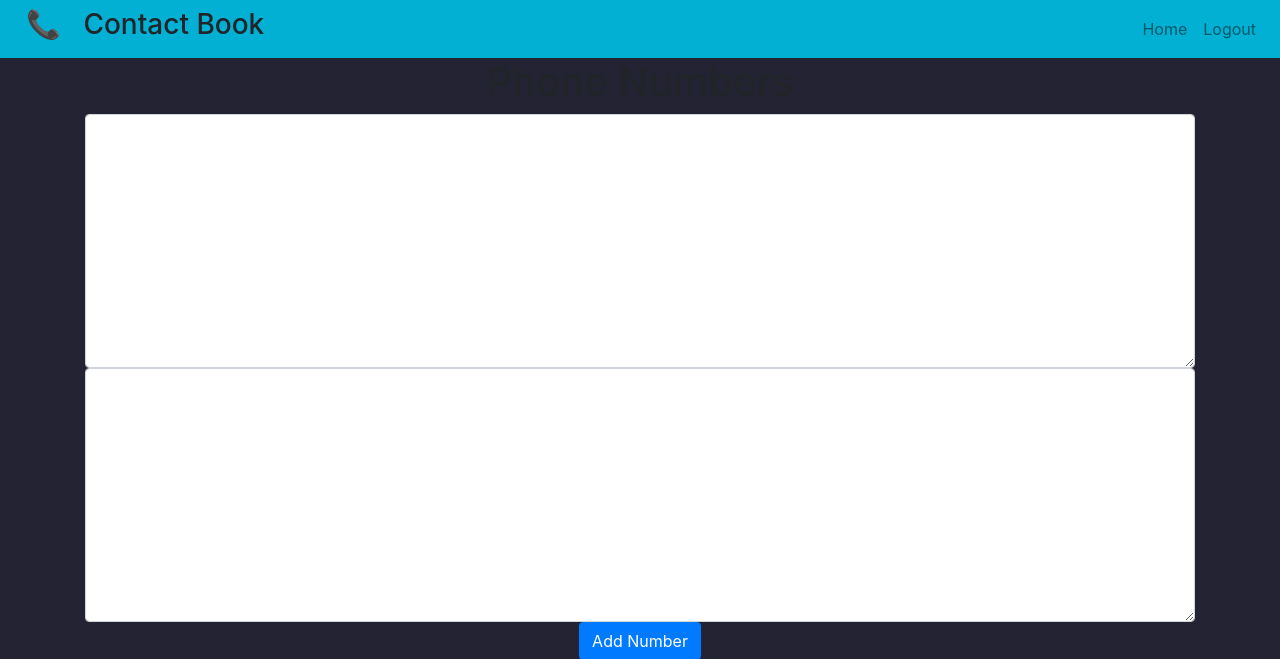
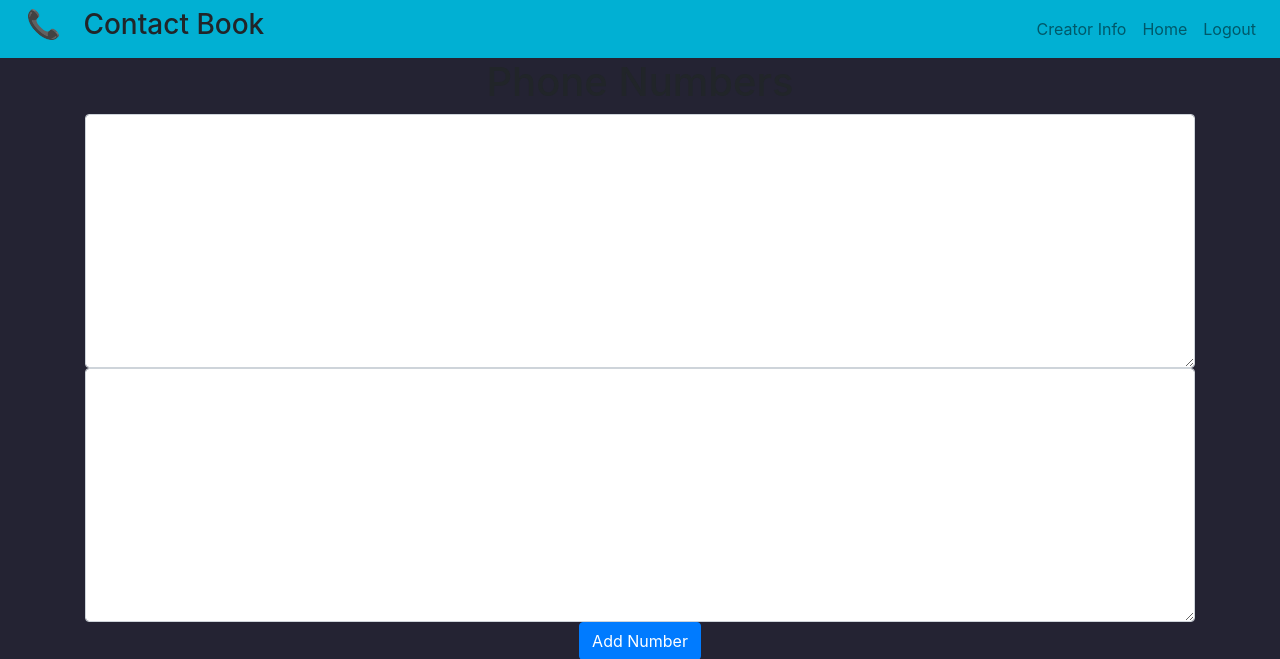
Before and after one commit to AdityaSri11/phoneBook, a Flask app: page /home in a window 1280 px wide. Shown: the top 659 px of the page. Run offline with Flask 2, Linux system fonts and the light colour scheme; a user stored in the database is signed in; data that the repository does not hold is empty; some libraries are stand-ins or nearby versions.

```diff
--- a/website/templates/base.html
+++ b/website/templates/base.html
@@ -32,8 +32,10 @@
 
                 <h3 class="collapse navbar-collapse" id="navbar" style="margin-left:10px">📞 &nbsp; Contact Book</h3>
 
+
                 <div class="collapse navbar-collapse" id="navbar" style="display: flex; justify-content: flex-end">
                     <div class="navbar-nav">
+                        <a class="nav-item nav-link" target="_blank" href="https://aditya-srikanth-portfolio.vercel.app/" >Creator Info</a>
                         {% if user.is_authenticated %}
                             <a class="nav-item nav-link" id="home" href="/home">Home</a>
                             <a class="nav-item nav-link" id="logout" href="/logout">Logout</a>
```
